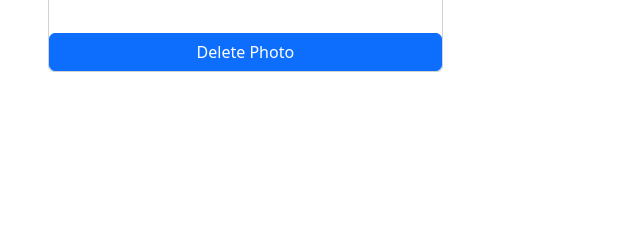
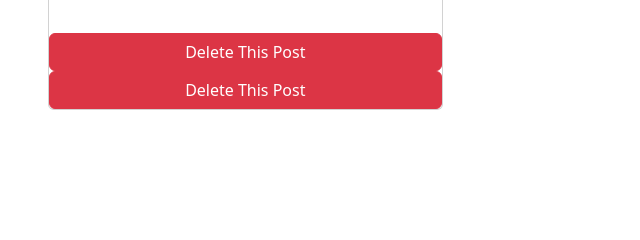
Before and after one commit to ddanieela1/kiweee, a Django app: page /main_app/1/ in a window 1280 px wide. Shown: the part 149-389 px from the top of the page, without its empty margins (0-640 px from the left). Run offline with Django 4.2, Linux system fonts and the light colour scheme; the visitor is signed in with stand-in values (Sample User, id 1).

Commit message:
feat delete view/url/template

```diff
--- a/kiwee/extra.py
+++ b/kiwee/extra.py
@@ -58,3 +58,6 @@ def upload(request):
                             <div>
                                 <a href = "{% url 'deletePost' media.id %}">Delete</a>
                             </div> -->
+
+
+            <!-- <a href="{% url 'updatePost' post.id %}" class="btn btn-warning">Update Details</a> -->
--- a/kiwee/main_app/urls.py
+++ b/kiwee/main_app/urls.py
@@ -9,9 +9,8 @@ urlpatterns = [
     path('upload/', views.upload, name ='upload'),
 
 
-    # path('main_app/<int:pk>/delete', views.deletePost.as_view(), name ='deletePost'),
-    # path('main_app/<int:pk>/update', views.updatePost.as_view(), name ='updatePost'),
-
+    path('main_app/<int:pk>/delete', views.deletePost.as_view(), name ='post_delete'),
+    # path('main_app/<int:pk>/update', views.updatePost.as_view(), name ='post_update'),
 
     path('signup/', views.signup, name ='signup'),
     path('login/', views.login_view, name ='login'),
--- a/kiwee/main_app/views.py
+++ b/kiwee/main_app/views.py
@@ -4,6 +4,9 @@ from django.contrib.auth.decorators import login_required
 from django.http import HttpResponseRedirect
 from django.urls import reverse_lazy
 from django.views.generic.edit import CreateView, UpdateView, DeleteView
+from django.utils.decorators import method_decorator
+from django.contrib import messages
+
 
 
 from django.contrib.auth.models import User
@@ -102,11 +105,11 @@ def viewMedia(request,post_id):
     return render(request, 'main_app/show.html', {'post':post})
 
 
-@login_required
+@method_decorator(login_required, name='dispatch')
 class deletePost(DeleteView):
     model = Post
-    template_name = 'delete.html'
     success_url = reverse_lazy('gallery')
+
 
 @login_required
 class updatePost(UpdateView):
--- a/kiwee/templates/gallery.html
+++ b/kiwee/templates/gallery.html
@@ -52,12 +52,12 @@
                             </div>
                             <a href="/main_app/{{post.id}}" class="btn btn-primary">View Photo</a>
                             </div>
+                        </div>
+
+                        <a href="{% url 'post_delete' post.id %}" class="btn btn-danger">Delete This Post</a>
 
 
 
-
-
-                        </div>
                         {% empty%}
                 <h3>No photos ... T_T </h3>
                 {% endfor %}
--- a/kiwee/templates/login.html
+++ b/kiwee/templates/login.html
@@ -8,8 +8,7 @@
 </head>
 <body>
     <h1>Login</h1>
-<form method="POST" action=".">
-
+    <form method="POST" action=".">
   {% csrf_token %}
   {{ form.as_p }}
   <input type="submit" value="Submit" />
--- a/kiwee/templates/main_app/delete.html
+++ b/kiwee/templates/main_app/post_confirm_delete.html
@@ -8,7 +8,7 @@
 
   <form action="" method="POST">
     {% csrf_token %}
-    <a href="/gallery/{{ media.id }}" class="btn btn-secondary">No, Go Back</a>
+    <a href="/gallery/{{ post.id }}" class="btn btn-secondary">Go Back</a>
     <input type="submit" value="Yes, delete." class="btn btn-danger">
   </form>
 {% endblock %}
--- a/kiwee/templates/main_app/show.html
+++ b/kiwee/templates/main_app/show.html
@@ -17,7 +17,11 @@
             <div class="card-body">
                 <small><p>Category: {{post.category.name}}</p></small>
             </div>
-            <a href="/main_app/post.id }}" class="btn btn-primary">Delete Photo</a>
+
+            <a href="/main_app/{{post.id}}/delete" class="btn btn-danger">Delete This Post</a>
+
+            <a href="{% url 'post_delete' post.id %}" class="btn btn-danger">Delete This Post</a>
+
             </div>
 
 
```
Also changed, not shown: kiwee/templates/main_app/post_form.html (added).
